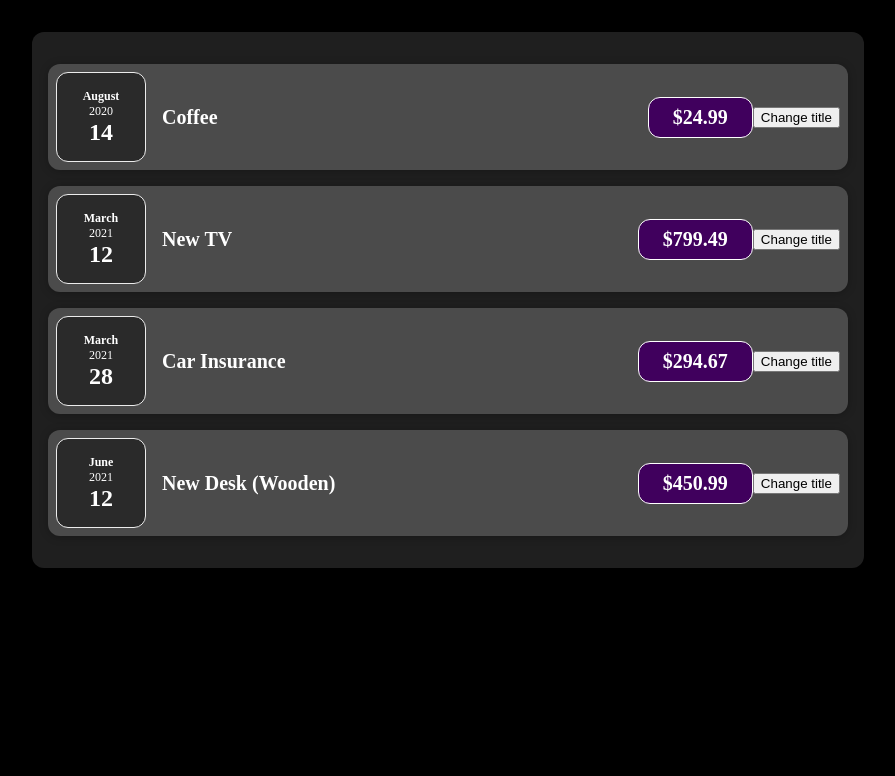
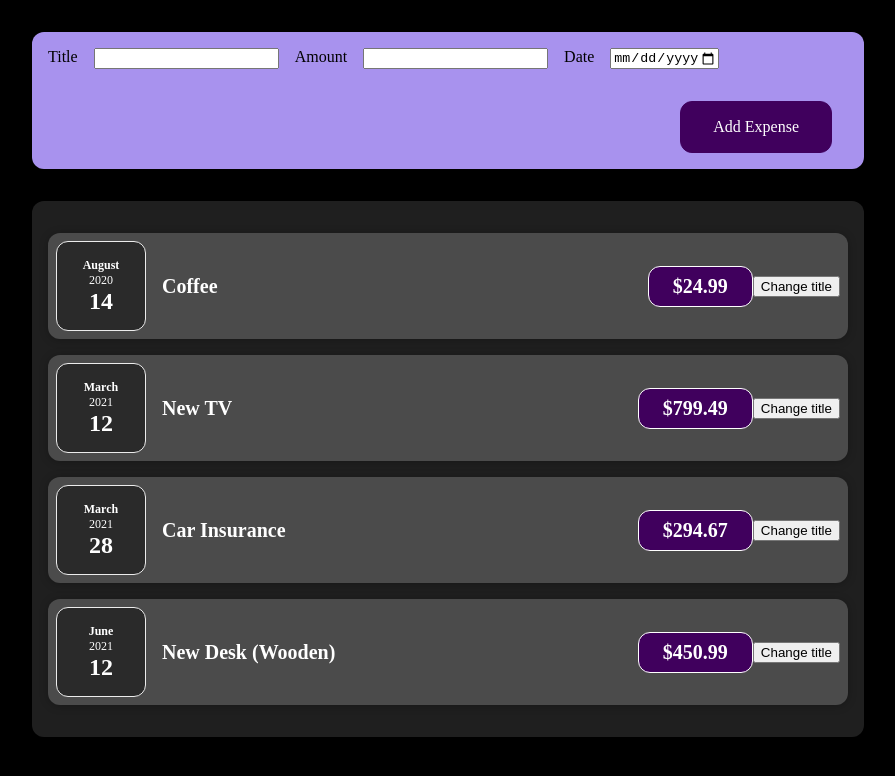
Before and after one commit to thiagohrcosta/my-expenses-React, a React (Create React App) app: page / in a window 1280 px wide. Shown: the top 776 px of the page, without its empty margins (192-1087 px from the left). Built offline with nearby package versions, Linux system fonts and the light colour scheme.

Commit message:
Add Form input

```diff
--- a/src/App.js
+++ b/src/App.js
@@ -1,5 +1,6 @@
 import React from 'react';
 
+import NewExpense from './components/NewExpense/NexExpense';
 import Expenses from './components/Expenses/Expenses';
 
 const App = () => {
@@ -27,6 +28,7 @@
 
   return (
     <div>
+      <NewExpense />
       <Expenses items={expenses} />
     </div>
     );
--- /dev/null
+++ b/src/components/NewExpense/ExpenseForm.css
@@ -0,0 +1,26 @@
+.new-expense__controls {
+  display: flex;
+  flex-wrap: wrap;
+  gap: 1rem;
+  margin-bottom: 1rem;
+  text-align: left;
+}
+
+.new-expense__control label {
+  font-weight: bold;
+  margin-bottom: 0.5rem;
+  display: block;
+}
+
+.new-expense__control input {
+  font: inherit;
+  padding: 0.5rem;
+  border-radius: 6px;
+  border: 1px solid #ccc;
+  width: 20rem;
+  max-width: 100%;
+}
+
+.new-expense__actions {
+  text-align: right;
+}
--- /dev/null
+++ b/src/components/NewExpense/ExpenseForm.js
@@ -0,0 +1,28 @@
+import React from 'react';
+import "./ExpenseForm.css";
+
+const ExpenseForm = () => {
+  return (
+    <form>
+      <div className="new-expense__controls">
+        <div className="new-expense__controls">
+          <label>Title</label>
+          <input type="text" />
+        </div>
+        <div className="new-expense__controls">
+          <label>Amount</label>
+          <input type="number" min="0.01" step="0.01" />
+        </div>
+        <div className="new-expense__controls">
+          <label>Date</label>
+          <input type="date" min="2019-01-01" max="2022-12-31" />
+        </div>
+      </div>
+      <div className="new-expense__actions">
+        <button type="submit">Add Expense</button>
+      </div>
+    </form>
+  )
+}
+
+export default ExpenseForm;
--- /dev/null
+++ b/src/components/NewExpense/NewExpense.css
@@ -0,0 +1,38 @@
+.new-expense {
+  background-color: #a892ee;
+  padding: 1rem;
+  margin: 2rem auto;
+  width: 50rem;
+  max-width: 95%;
+  border-radius: 12px;
+  text-align: center;
+  box-shadow: 0 1px 8px rgba(0, 0, 0, 0.25);
+}
+
+.new-expense button {
+  font: inherit;
+  cursor: pointer;
+  padding: 1rem 2rem;
+  border: 1px solid #40005d;
+  background-color: #40005d;
+  color: white;
+  border-radius: 12px;
+  margin-right: 1rem;
+}
+
+.new-expense button:hover,
+.new-expense button:active {
+  background-color: #510674;
+  border-color: #510674;
+}
+
+.new-expense button.alternative {
+  color: #220131;
+  border-color: transparent;
+  background-color: transparent;
+}
+
+.new-expense button.alternative:hover,
+.new-expense button.alternative:active {
+  background-color: #ddb3f8;
+}
--- /dev/null
+++ b/src/components/NewExpense/NexExpense.js
@@ -0,0 +1,12 @@
+import React from 'react';
+
+import "./NewExpense.css";
+import ExpenseForm from './ExpenseForm';
+
+const NewExpense = () => {
+  return <div className="new-expense">
+    <ExpenseForm />
+  </div>
+}
+
+export default NewExpense;
```
